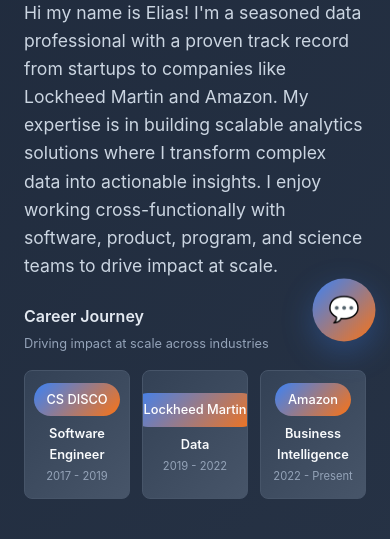
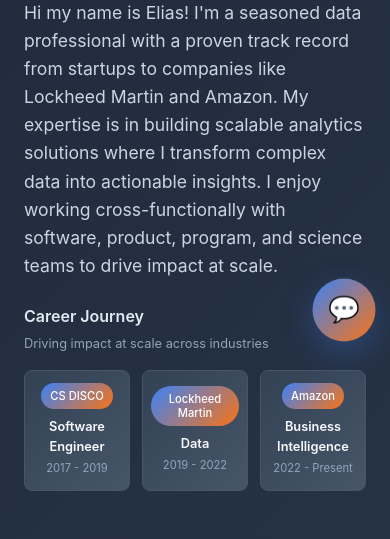
Before and after one commit to eaatx10/elias-portfolio, a plain HTML site: page index.html in a window 390 px wide. Shown: the part 488-1027 px from the top of the page. Drawn offline with Linux system fonts and the light colour scheme.

Commit message:
Update index.html

```diff
--- a/index.html
+++ b/index.html
@@ -248,8 +248,11 @@
             border-radius: 20px;
             font-size: 0.8rem;
             font-weight: 500;
-            white-space: nowrap;
             margin-bottom: 0.5rem;
+            max-width: 100%;
+            text-align: center;
+            line-height: 1.2;
+            word-wrap: break-word;
         }
 
         .company-info h4 {
@@ -926,12 +929,16 @@
             }
 
             .company-item {
-                padding: 0.75rem;
-            }
-
-            .company-logo {
-                width: 50px;
-                height: 25px;
+                padding: 0.75rem 0.5rem;
+                min-height: 70px;
+            }
+
+            .company-pill {
+                font-size: 0.7rem;
+                padding: 0.35rem 0.6rem;
+                line-height: 1.3;
+                word-wrap: break-word;
+                hyphens: auto;
             }
 
             .company-info h4 {
```
